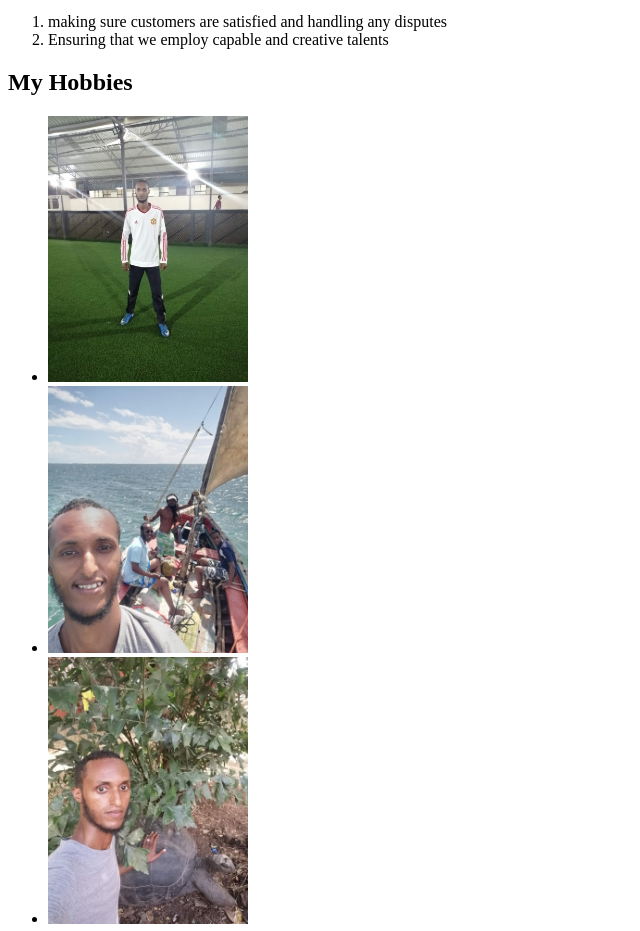
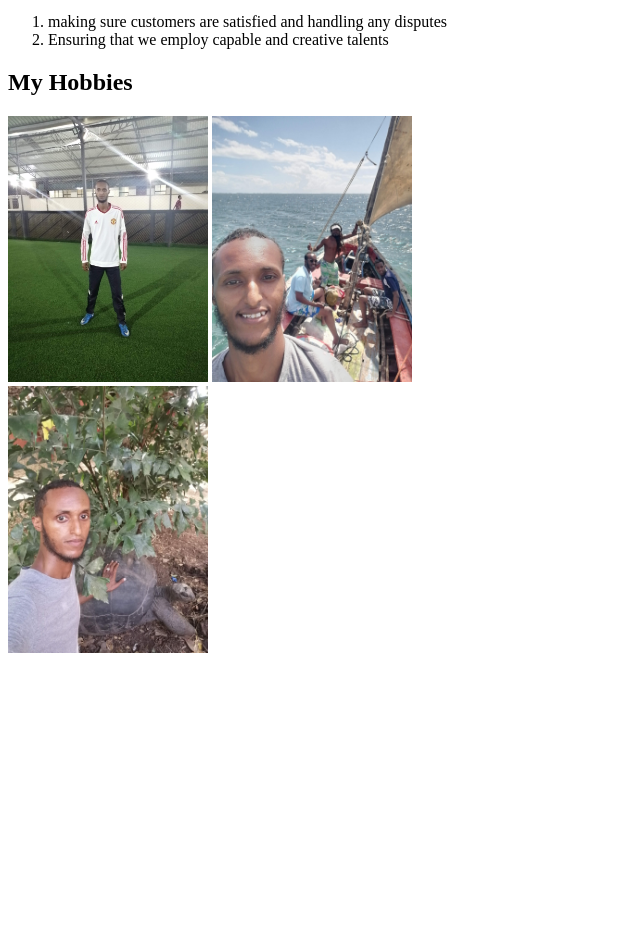
Before and after one commit to Mohammed254/My-Portfolio, a plain HTML site: page index.html in a window 1280 px wide. Shown: the part 990-1921 px from the top of the page, without its empty margins (0-640 px from the left). After the commit the page ends 1655 px from the top, so only its background shows below. Drawn offline with Linux system fonts and the light colour scheme.

```diff
--- a/index.html
+++ b/index.html
@@ -35,11 +35,12 @@
     </section>
     <footer>
       <h2>My Hobbies</h2>
-      <ul>
-        <li><img src="image/myself2.jpg" width="200" alt="myself2"></li>
-        <li><img src="image/myself3.jpg" width="200" alt="myself3"></li>
-        <li><img src="image/myself4.jpg" width="200" alt="myself4"></li>
-      </ul>
+   <div class="columns">
+        <img src="image/myself2.jpg" width="200" alt="myself2">
+        <img src="image/myself3.jpg" width="200" alt="myself3">
+        <img src="image/myself4.jpg" width="200" alt="myself4">
+      </div>
+
     </footer>
 
 
--- a/styles.css
+++ b/styles.css
@@ -1,3 +1,4 @@
-html{
-
+.columns{
+    columns: 3;
+    width: 100%;
 }
```
Also changed, not shown: 1 other file.
